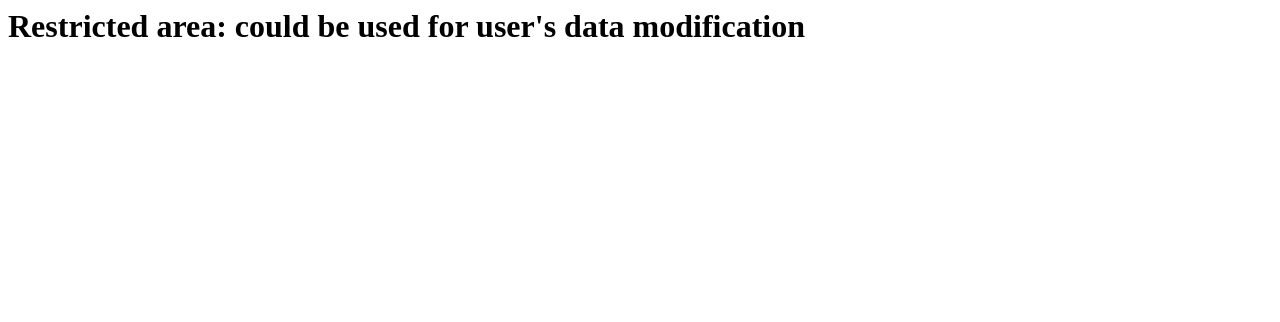
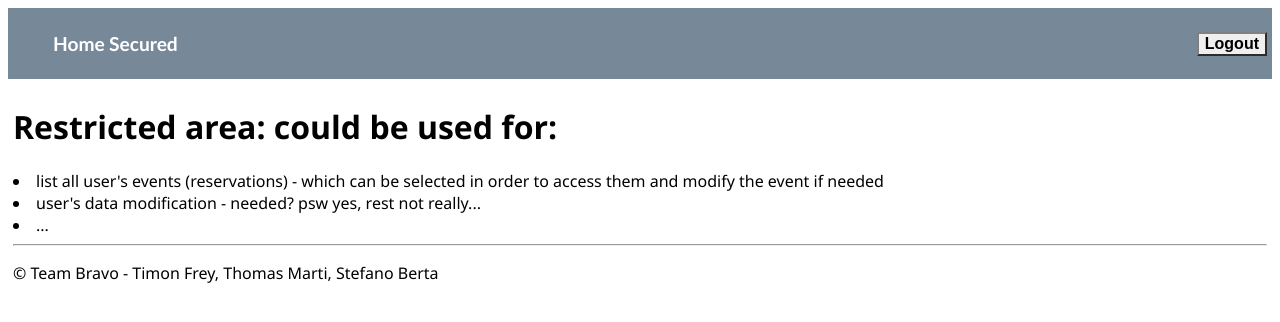
Before and after one commit to Timon-3/project-bravo, a Django app: page /secured in a window 1280 px wide. Shown: the top 322 px of the page. Run offline with Django 4.2, Linux system fonts and the light colour scheme; the visitor is signed in with stand-in values (Sample User, id 1).

Commit message:
updated menu with logins' fetures and redirected logout -> home

```diff
--- a/tst_room_booking/home/templates/home/layout.html
+++ b/tst_room_booking/home/templates/home/layout.html
@@ -9,15 +9,23 @@
 
     <body>
         <div class="navbar">
-            <ul class="nav navbar-nav navbar-right">
+            <ul class="nav navbar-nav">
                 <a href="{% url 'home' %}" class="navbar-brand">Home</a>
                 <a href="{% url 'secured' %}" class="navbar-brand">Secured</a>
-                {% if user.is_authenticated %}
-                <a href="{% url 'logout' %}" class="navbar-brand" style="float:right">Logout</a>
-                {% else %}
-                <a href="{% url 'signup' %}" class="navbar-brand" style="float:right">Signup</a>
-                <a href="{% url 'login' %}" class="navbar-brand" style="float:right">Login</a>
-                {% endif %}
+                <div style="float: right">
+                    {% if user.is_authenticated %}
+                    <button type="button" style="border-color: gray">
+                        <a href="{% url 'logout' %}?next=/" class="navbar-brand">Logout</a>
+                    </button>
+                    {% else %}
+                    <button type="button" style="border-color: gray">
+                        <a href="{% url 'login' %}" class="navbar-brand">Login</a>
+                    </button>
+                    <button type="button" style="border-color: gray">
+                        <a href="{% url 'signup' %}" class="navbar-brand">Signup</a>
+                    </button>
+                    {% endif %}
+                </div>
             </ul>
         </div>
 
@@ -26,7 +34,7 @@
             {% endblock %}
             <hr/>
             <footer>
-                <p>© Team Bravo - Thomas Marti, Stefano Berta</p>
+                <p>© Team Bravo - Timon Frey, Thomas Marti, Stefano Berta</p>
             </footer>
         </div>
     </body>
--- a/tst_room_booking/home/templates/home/login.html
+++ b/tst_room_booking/home/templates/home/login.html
@@ -3,7 +3,7 @@
 
 <form method="post">{% csrf_token %}
     {{form.as_p}}
-    <input type="submit" class="btn btn-secondary"/>
+    <button type="submit" class="btn btn-secondary">login</button>
 </form>
 
 {% endblock %}
--- a/tst_room_booking/home/templates/home/logout.html
+++ b/tst_room_booking/home/templates/home/logout.html
@@ -1,8 +1,6 @@
 {% extends "home/layout.html" %}
 {% block content %}
 
-<h1>Your logout was successful.
-    Have a great day
-    =)</h1>
+<h1>Your logout was successful. Have a great day =)</h1>
 
 {% endblock %}
--- a/tst_room_booking/home/templates/home/secured.html
+++ b/tst_room_booking/home/templates/home/secured.html
@@ -1,3 +1,13 @@
 <html>
-    <h1>Restricted area: could be used for user's data modification</h1>
+{% extends "home/layout.html" %}
+{% block title %}
+Private section
+{% endblock %}
+{% block content %}
+<h1>Restricted area: could be used for:</h1>
+<li>list all user's events (reservations) - which can be selected in order to access them and modify the event if needed</li>
+<li>user's data modification - needed? psw yes, rest not really...</li>
+<li>...</li>
+
+{% endblock %}
 </html>
```
Also changed, not shown: tst_room_booking/tst_room_booking/settings.py (line endings or trailing spaces).
